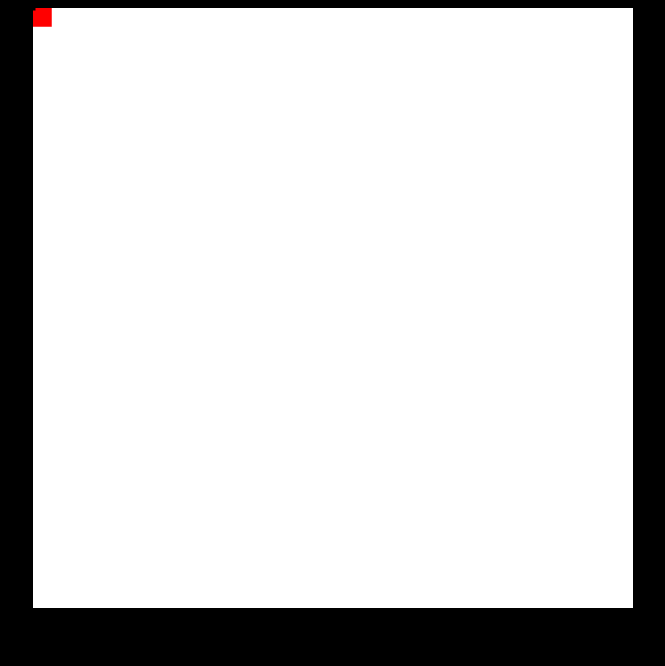
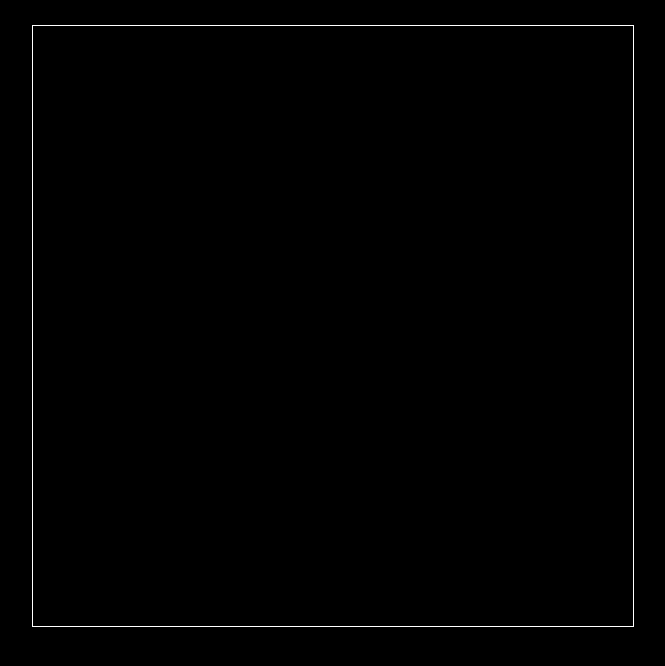
Before and after one commit to mcnuttys/igme430-project1, a plain HTML site: page client/client.html in a window 1280 px wide. Shown: the whole page, without its empty margins (307-972 px from the left). Drawn offline with Linux system fonts and the light colour scheme.

Commit message:
recode basic paint functionality to have better code structure

```diff
--- a/client/client.html
+++ b/client/client.html
@@ -6,13 +6,18 @@
     <title>Interactive Paint - Isaac McNutt</title>
     <link rel="stylesheet" href="./styles.css">
     <script type="module" src="src/loader.js"></script>
-
 </head>
 
 <body>
-    <canvas>
-        This browser does not support canvas!
-    </canvas>
+    <div id="wrapper">
+        <canvas id="rawimage">
+            This browser does not support canvas!
+        </canvas>
+        <canvas id="display">
+            This browser does not support canvas!
+        </canvas>
+    </div>
+
 </body>
 
 </html>
--- /dev/null
+++ b/client/src/displayCanvas.js
@@ -0,0 +1,29 @@
+let canvas;
+let ctx;
+
+let size = {};
+
+const initialize = (width, height, _canvas) => {
+    const dpi = window.devicePixelRatio;
+
+    size.width = width;
+    size.height = height;
+
+    canvas = _canvas;
+    canvas.width = width;
+    canvas.height = height;
+
+    ctx = canvas.getContext("2d");
+    ctx.imageSmoothingEnabled = false;
+    ctx.mozImageSmoothingEnabled = false;
+    ctx.webkitImageSmoothingEnabled = false;
+    ctx.msImageSmoothingEnabled = false;
+};
+
+// Draw a zoomed up version of the hidden canvas...
+const drawHiddenCanvas = (hiddenCanvas) => {
+    ctx.clearRect(0, 0, size.width, size.height);
+    ctx.drawImage(hiddenCanvas, 0, 0, hiddenCanvas.width, hiddenCanvas.height, 0, 0, size.width, size.height);
+};
+
+export { initialize, drawHiddenCanvas };
--- /dev/null
+++ b/client/src/drawingCanvas.js
@@ -0,0 +1,79 @@
+let canvas;
+let ctx;
+
+let size = {};
+
+let canvasData;
+let pixelData;
+
+const initialize = (width, height, _canvas) => {
+    size.width = width;
+    size.height = height;
+
+    canvas = _canvas;
+    canvas.width = width;
+    canvas.height = height;
+
+    ctx = canvas.getContext("2d");
+
+    setupImage();
+};
+
+const setupImage = () => {
+    canvasData = ctx.createImageData(size.width, size.height);
+    pixelData = canvasData.data;
+
+    for (let i = 0; i < pixelData.length; i += 4) {
+        pixelData[i] = 0;
+        pixelData[i + 1] = 0;
+        pixelData[i + 2] = 0;
+        pixelData[i + 3] = 0;
+    }
+
+    ctx.putImageData(canvasData, 0, 0);
+};
+
+const setPixel = (x, y, color) => {
+    if ((x < 0 || x >= size.width) || (y < 0 || y >= size.height))
+        return;
+
+    let i = convertToPixelIndex(x, y, size.width);
+    pixelData[i] = color.r;
+    pixelData[i + 1] = color.g;
+    pixelData[i + 2] = color.b;
+    pixelData[i + 3] = color.a;
+
+    ctx.putImageData(canvasData, 0, 0);
+};
+
+// From https://stackoverflow.com/questions/4672279/bresenham-algorithm-in-javascript with some tweaks
+const setPixels = (x0, y0, x1, y1, color) => {
+    let dx = Math.abs(x1 - x0);
+    let dy = Math.abs(y1 - y0);
+
+    let sx = (x0 < x1) ? 1 : -1;
+    let sy = (y0 < y1) ? 1 : -1;
+    let err = dx - dy;
+
+    while (true) {
+        setPixel(x0, y0, color);
+
+        if (x0 === x1 && y0 === y1) break;
+
+        let e2 = 2 * err;
+        if (e2 > -dy) {
+            err -= dy;
+            x0 += sx;
+        }
+        if (e2 <= dx) {
+            err += dx;
+            y0 += sy;
+        }
+    }
+};
+
+const convertToPixelIndex = (x, y, width) => {
+    return y * (width * 4) + x * 4;
+};
+
+export { initialize, setPixel, setPixels, canvas };
--- a/client/src/main.js
+++ b/client/src/main.js
@@ -1,146 +1,127 @@
-import * as utils from "./utils.js";
+import * as drawing from "./drawingCanvas.js";
+import * as display from "./displayCanvas.js";
 
-let ctx, canvas;
-const canvasWidth = 600;
-const canvasHeight = 600;
+const drawingSize = { width: 64, height: 64 };
+const displaySize = { width: 600, height: 600 };
+
+let drawingCanvas;
+let displayCanvas;
 
 let mousePos = {
-    x: 0,
-    y: 0
+    x: -1,
+    y: -1
 };
 
-let mousePosLastFrame = {
-    x: 0,
-    y: 0
-}
+let lastMousePos;
 
-let mouseDownPos = {};
-let mouseUpPos = {};
-let isMouseDown = false;
-
-const imageSize = { x: 32, y: 32 };
-let pixels = [];
+let mouseDown = false;
 
 const init = () => {
-    canvas = document.querySelector('canvas');
-    canvas.width = canvasWidth;
-    canvas.height = canvasHeight;
-    ctx = canvas.getContext("2d");
+    // Setup canvases
+    drawingCanvas = document.querySelector("#rawimage");
+    drawing.initialize(drawingSize.width, drawingSize.height, drawingCanvas);
 
-    canvas.onmousemove = onMouseMove;
-    canvas.onmousedown = onMouseDown;
-    canvas.onmouseup = onMouseUp;
+    displayCanvas = document.querySelector("#display");
+    display.initialize(displaySize.width, displaySize.height, displayCanvas);
 
-    generateImage();
+    // Setup listeners
+    document.onmousedown = onMouseDown;
+    document.onmouseup = onMouseUp;
+    document.onmousemove = onMouseMove;
+
     loop();
-}
+};
 
 const loop = () => {
     requestAnimationFrame(loop);
-    clear();
-    drawImage();
 
-    if (isMouseDown) {
-        let pixelPos = getPixelPos(mousePos);
-        setPixel(pixelPos, "red");
-        setPixels(mousePosLastFrame, mousePos, "red");
+    display.drawHiddenCanvas(drawing.canvas);
+
+    if (lastMousePos != null && mouseDown) {
+        let mousePixelPos = convertPosFromSizeToSize(mousePos.x, mousePos.y, displaySize, drawingSize);
+        let lastMousePixelPos = convertPosFromSizeToSize(lastMousePos.x, lastMousePos.y, displaySize, drawingSize);
+
+        drawing.setPixel(mousePixelPos.x, mousePixelPos.y, { r: 255, g: 0, b: 0, a: 255 });
+        drawing.setPixels(mousePixelPos.x, mousePixelPos.y, lastMousePixelPos.x, lastMousePixelPos.y, { r: 255, g: 0, b: 0, a: 255 });
     }
 
-    ctx.fillStyle = "black";
-    ctx.fillRect(mousePos.x - 2.5, mousePos.y - 2.5, 5, 5);
+    lastMousePos = mousePos;
+};
 
-    setPixels({ x: 0, y: 0 }, { x: 100, y: 100 }, "red");
+const onMouseDown = (e) => {
+    mouseDown = true;
+};
 
-    mousePosLastFrame = mousePos;
-}
-
-const clear = () => {
-    ctx.save();
-    ctx.fillStyle = "white";
-    ctx.fillRect(0, 0, canvasWidth, canvasHeight);
-    ctx.restore();
-}
+const onMouseUp = (e) => {
+    mouseDown = false;
+};
 
 const onMouseMove = (e) => {
-    const rect = e.target.getBoundingClientRect();
+    const rect = displayCanvas.getBoundingClientRect();
 
     mousePos = {
         x: e.clientX - rect.x,
         y: e.clientY - rect.y
     };
-}
+};
 
-const onMouseDown = (e) => {
-    mouseDownPos = mousePos;
-    mouseUpPos = null;
-    isMouseDown = true;
-}
-
-const onMouseUp = (e) => {
-    mouseUpPos = mousePos;
-    isMouseDown = false;
-}
-
-const generateImage = () => {
-    for (let i = 0; i < imageSize.x; i++) {
-        for (let j = 0; j < imageSize.y; j++) {
-            if (!pixels[i])
-                pixels[i] = [];
-
-            pixels[i][j] = "white";
-        }
-    }
-}
-
-const getPixelPos = (pos) => {
+const convertPosFromSizeToSize = (x, y, displaySize, drawingSize) => {
     return {
-        x: Math.floor((pos.x / canvasWidth) * imageSize.x),
-        y: Math.floor((pos.y / canvasHeight) * imageSize.y)
+        x: Math.floor((x / displaySize.width) * drawingSize.width),
+        y: Math.floor((y / displaySize.height) * drawingSize.height)
     };
-}
-const getCanvasPos = (pos) => {
-    return {
-        x: Math.round((pos.x / imageSize.x) * canvasWidth),
-        y: Math.round((pos.y / imageSize.y) * canvasWidth)
-    }
-}
-
-const setPixel = (pos, color) => {
-    if (pos.x < 0 || pos.x >= imageSize.x)
-        return;
-    if (pos.y < 0 || pos.x >= imageSize.y)
-        return;
-
-    pixels[pos.x][pos.y] = color;
-}
-
-const setPixels = (pos0, pos1, color) => {
-    pos0 = getPixelPos(pos0);
-    pos1 = getPixelPos(pos1);
-
-    let dirX = pos1.x - pos0.x;
-    let dirY = pos1.y - pos0.y;
-
-    while (pos0.x != pos1.x && pos0.y != pos1.y) {
-        console.dir(pos0.x + " | " + pos0.y);
-        setPixel(pos0, color);
-        pos0.x += dirX;
-        pos0.y += dirY;
-    }
-}
-
-const drawImage = () => {
-    let pixelSize = { x: canvasWidth / imageSize.x, y: canvasHeight / imageSize.y };
-    for (let i = 0; i < imageSize.x; i++) {
-        for (let j = 0; j < imageSize.y; j++) {
-            let pixelPos = getCanvasPos({ x: i, y: j });
-            let pixel = pixels[i][j];
-            ctx.save();
-            ctx.fillStyle = pixel;
-            ctx.fillRect(pixelPos.x, pixelPos.y, pixelSize.x, pixelSize.y);
-            ctx.restore();
-        }
-    }
-}
+};
 
 export { init }
+
+
+/*
+--- Code Plan ---
+loader.js
+    -onload
+        - load any potential images and such there likely wont be any
+            other then getting the rooms image from the server.
+        - call mains init
+main.js
+    - init
+        - Setup the canvases
+            - Hidden (this is where actual painting occures)
+            - Display (this is the scaled up version of the Hidden)
+                - The two canvases are seperate so that I can use smaller resolutions
+                    with the painting. By having two seperate it should be a little
+                    bit easier to handle sending data back and forth from the server.
+                    From the client perspective its simply easier to set exact
+                    pixel stuff using a seperate canvas. It also allows for good looking
+                    transparency.
+        - Setup listeners
+        - Setup the empty canvas (this setting will likely come from the)
+    - loop
+        - call draw on the display canvas
+        - check if the mouse is down && if it has moved
+            - if it is do a set pixel and set pixels between its last position and current
+        - update the lastMousePosition
+
+drawingCanvas.js
+    - initialize (width, height, drawingCanvas)
+        - Setup the drawing canvas (the hidden one) and setup the image data and data objects
+    - setPixel (x, y, color)
+        - Convert the x and y to and index on the data object.
+        - Sets a pixel on the data object.
+    - setPixels(x0, y0, x1, x0, color)
+        - Convert the two positions and use an algoritm to set all pixels between them.
+            - Might be able to simply use ctx.lineTo
+    - Exports initialize, setPixel, setPixels, and drawingCanvas
+
+displayCanvas.js
+    - initialize (width, height, displayCanvas)
+        - just setup the canvas
+    - draw
+        - have it draw the hidden canvas zoomed up a bit, could potentially have some magnification stuff.
+
+    - exports initialize and draw
+
+
+--- References ---
+    - https://developer.mozilla.org/en-US/docs/Web/API/Canvas_API/Tutorial/Pixel_manipulation_with_canvas
+        - Much of the logic for zoom and setting pixels came from here
+*/
--- a/client/styles.css
+++ b/client/styles.css
@@ -1,8 +1,31 @@
-
 body {
     background-color: black;
+
     display: flex;
     flex-direction: row;
     justify-content: center;
     align-content: space-between;
+    margin:25px;
 }
+
+#wrapper {
+    position: relative;
+    width: 600px;
+    height: 600px;
+    border: 1px white solid;
+}
+
+#rawimage,#display {
+    position: absolute;
+    top:0px;
+    left:0px;
+}
+
+#rawimage {
+    visibility: hidden;
+}
+
+#display {
+    width: 100%;
+    height: 100%;
+}
```
Also changed, not shown: old-code/main.js (added, +165 -0 lines).
